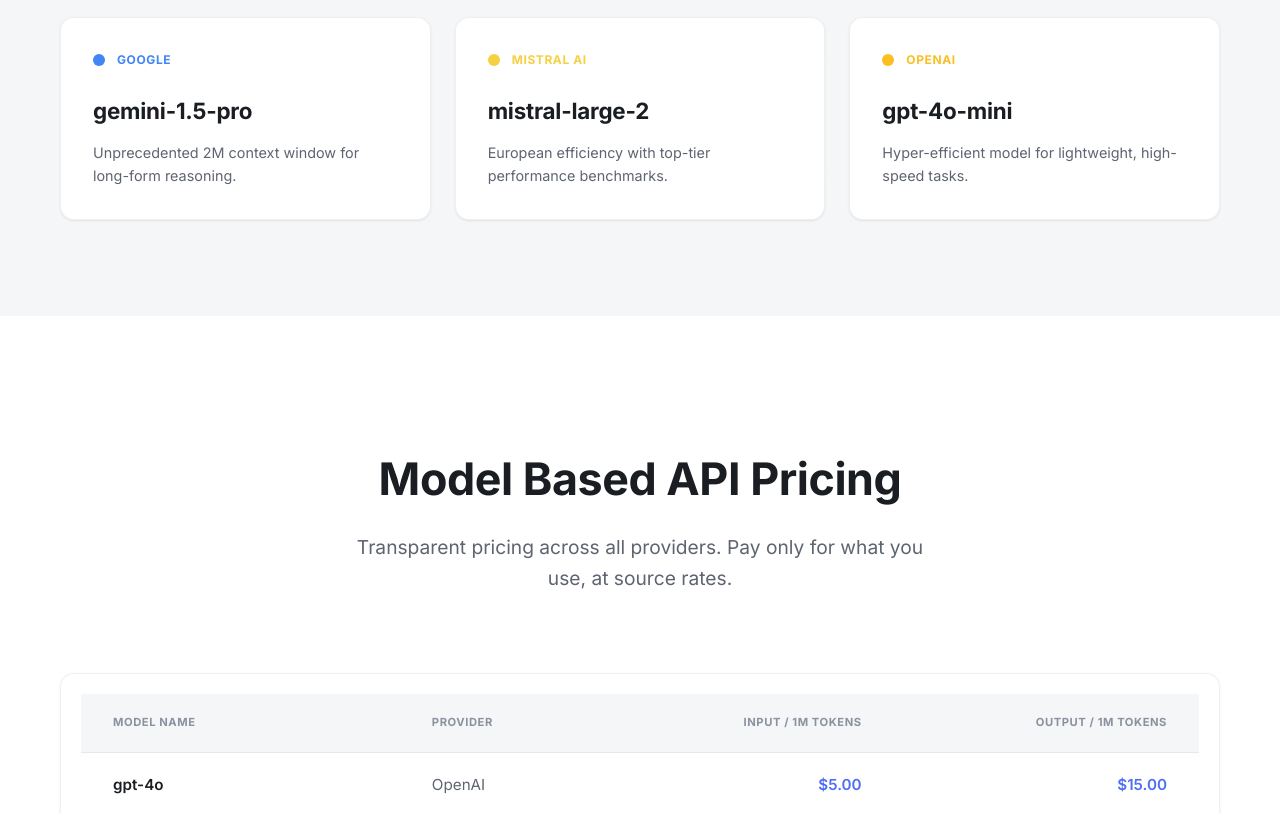
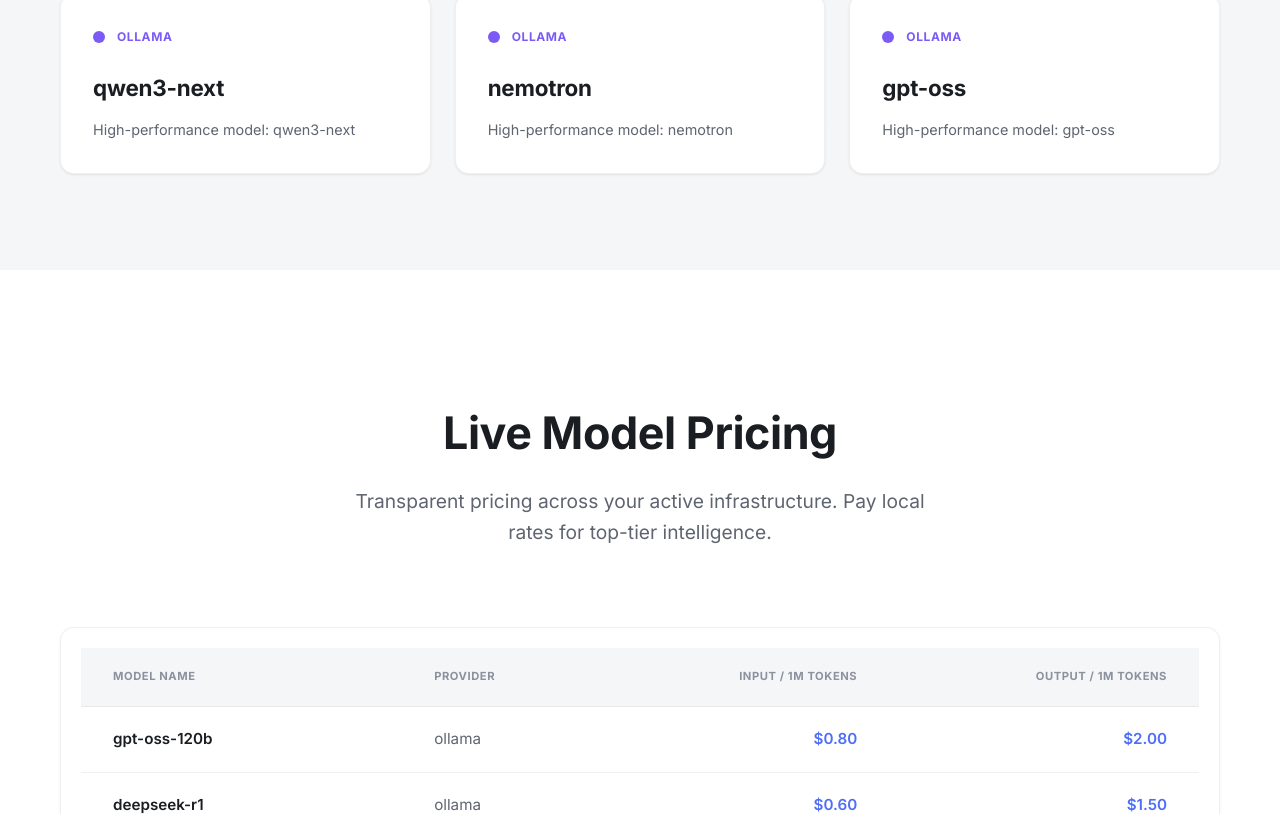
Before and after one commit to aaemon/LiteDash, a Next.js app: page / in a window 1280 px wide. Shown: the part 1766-2580 px from the top of the page. Built offline with nearby package versions, Linux system fonts and the light colour scheme.

Commit message:
Sync landing page with real models and pricing from litellm-config.yaml

```diff
--- /dev/null
+++ b/src/app/api/models/public/route.ts
@@ -0,0 +1,25 @@
+import { NextResponse } from 'next/server';
+import fs from 'fs';
+import path from 'path';
+import yaml from 'js-yaml';
+
+export async function GET() {
+    try {
+        const configPath = path.join(process.cwd(), 'litellm-config.yaml');
+        const fileContents = fs.readFileSync(configPath, 'utf8');
+        const config = yaml.load(fileContents) as any;
+
+        const models = (config.model_list || []).map((m: any) => ({
+            name: m.model_name,
+            provider: m.litellm_params?.model?.split('/')[0] || 'Custom',
+            input_cost_1m: (m.model_info?.input_cost_per_token || 0) * 1000000,
+            output_cost_1m: (m.model_info?.output_cost_per_token || 0) * 1000000,
+            desc: m.model_info?.description || `High-performance model: ${m.model_name}`
+        }));
+
+        return NextResponse.json({ models });
+    } catch (error: any) {
+        console.error('[Public Model API] Error:', error);
+        return NextResponse.json({ error: 'Failed to load model pricing' }, { status: 500 });
+    }
+}
--- a/src/app/page.tsx
+++ b/src/app/page.tsx
@@ -1,6 +1,7 @@
 'use client';
 
 import Link from 'next/link';
+import { useState, useEffect } from 'react';
 import {
   AreaChart, Area, XAxis, YAxis, CartesianGrid, Tooltip, ResponsiveContainer,
   BarChart, Bar, Cell, PieChart, Pie
@@ -13,12 +14,44 @@
   { date: '02-22', spend: 32.8 }
 ];
 
-const MOCK_TOKENS = [
-  { name: 'Prompt', value: 4500000, color: '#4f6ef7' },
-  { name: 'Completion', value: 2100000, color: '#7c5bf5' }
-];
+interface ModelPricing {
+  name: string;
+  provider: string;
+  input_cost_1m: number;
+  output_cost_1m: number;
+  desc: string;
+  color?: string;
+}
+
+const PROVIDER_COLORS: Record<string, string> = {
+  'openai': '#10a37f',
+  'anthropic': '#d97757',
+  'meta': '#0668E1',
+  'google': '#4285f4',
+  'mistral': '#f5d142',
+  'ollama': '#7c5bf5',
+  'default': '#4f6ef7'
+};
 
 export default function Home() {
+  const [models, setModels] = useState<ModelPricing[]>([]);
+  const [loading, setLoading] = useState(true);
+
+  useEffect(() => {
+    async function fetchModels() {
+      try {
+        const res = await fetch('/api/models/public');
+        const data = await res.json();
+        setModels(data.models || []);
+      } catch (err) {
+        console.error('Failed to fetch models:', err);
+      } finally {
+        setLoading(false);
+      }
+    }
+    fetchModels();
+  }, []);
+
   return (
     <div className="flex flex-col min-h-screen" style={{ backgroundColor: 'var(--bg-primary)', color: 'var(--text-primary)' }}>
       {/* Premium Navigation */}
@@ -151,11 +184,12 @@
         </section>
 
         {/* Models Showcase - PREMIUM GRID */}
+        {!loading && models.length > 0 && (
           <section style={{ padding: '6rem 0', backgroundColor: 'var(--bg-secondary)', borderTop: '1px solid var(--border-color)' }}>
             <div className="container">
               <div style={{ textAlign: 'center', marginBottom: '4rem' }}>
                 <h2 style={{ fontSize: '2.5rem', fontWeight: 800, letterSpacing: '-0.02em', marginBottom: '1rem' }}>One Protocol. All Models.</h2>
-              <p style={{ color: 'var(--text-tertiary)', fontSize: '1.1rem' }}>Seamlessly switch between state-of-the-art providers without changing a line of code.</p>
+                <p style={{ color: 'var(--text-tertiary)', fontSize: '1.1rem' }}>Seamlessly switch between your active providers without changing a line of code.</p>
               </div>
 
               <div style={{
@@ -163,33 +197,31 @@
                 gridTemplateColumns: 'repeat(auto-fit, minmax(280px, 1fr))',
                 gap: '1.5rem',
               }}>
-              {[
-                { name: 'gpt-4o', provider: 'OpenAI', desc: 'The gold standard for reasoning and complex multimodal tasks.', color: '#10a37f' },
-                { name: 'claude-3-5-sonnet', provider: 'Anthropic', desc: 'Superior coding capabilities and nuanced human-like reasoning.', color: '#d97757' },
-                { name: 'llama-3.1-405b', provider: 'Meta', desc: 'Next-generation open intelligence at massive scale.', color: '#0668E1' },
-                { name: 'gemini-1.5-pro', provider: 'Google', desc: 'Unprecedented 2M context window for long-form reasoning.', color: '#4285f4' },
-                { name: 'mistral-large-2', provider: 'Mistral AI', desc: 'European efficiency with top-tier performance benchmarks.', color: '#f5d142' },
-                { name: 'gpt-4o-mini', provider: 'OpenAI', desc: 'Hyper-efficient model for lightweight, high-speed tasks.', color: '#fbbf24' }
-              ].map((m, i) => (
+                {models.slice(0, 6).map((m, i) => {
+                  const color = PROVIDER_COLORS[m.provider.toLowerCase()] || PROVIDER_COLORS.default;
+                  return (
                     <div key={i} className="glass-card" style={{ padding: '2rem', height: '100%', border: '1px solid var(--border-color)', background: 'var(--bg-primary)' }}>
                       <div style={{ marginBottom: '1.5rem', display: 'flex', alignItems: 'center', gap: '0.75rem' }}>
-                    <div style={{ width: '12px', height: '12px', borderRadius: '50%', background: m.color }} />
-                    <span style={{ fontSize: '0.75rem', fontWeight: 800, color: m.color, textTransform: 'uppercase', letterSpacing: '0.05em' }}>{m.provider}</span>
+                        <div style={{ width: '12px', height: '12px', borderRadius: '50%', background: color }} />
+                        <span style={{ fontSize: '0.75rem', fontWeight: 800, color: color, textTransform: 'uppercase', letterSpacing: '0.05em' }}>{m.provider}</span>
                       </div>
                       <h3 style={{ fontSize: '1.4rem', fontWeight: 700, marginBottom: '0.75rem' }}>{m.name}</h3>
                       <p style={{ fontSize: '0.9rem', lineHeight: 1.6, color: 'var(--text-secondary)' }}>{m.desc}</p>
                     </div>
-              ))}
+                  );
+                })}
               </div>
             </div>
           </section>
+        )}
 
         {/* Model Based API Pricing */}
+        {!loading && models.length > 0 && (
           <section style={{ width: '100%', padding: '8rem 0', borderBottom: '1px solid var(--border-color)' }}>
             <div className="container">
               <div style={{ textAlign: 'center', marginBottom: '5rem' }}>
-              <h2 style={{ fontSize: '2.8rem', fontWeight: 800, marginBottom: '1rem' }}>Model Based API Pricing</h2>
-              <p style={{ maxWidth: '600px', margin: '0 auto', fontSize: '1.2rem', color: 'var(--text-secondary)' }}>Transparent pricing across all providers. Pay only for what you use, at source rates.</p>
+                <h2 style={{ fontSize: '2.8rem', fontWeight: 800, marginBottom: '1rem' }}>Live Model Pricing</h2>
+                <p style={{ maxWidth: '600px', margin: '0 auto', fontSize: '1.2rem', color: 'var(--text-secondary)' }}>Transparent pricing across your active infrastructure. Pay local rates for top-tier intelligence.</p>
               </div>
 
               <div className="glass-card" style={{ overflow: 'hidden', border: '1px solid var(--border-color)' }}>
@@ -203,19 +235,12 @@
                     </tr>
                   </thead>
                   <tbody>
-                  {[
-                    { name: 'gpt-4o', provider: 'OpenAI', input: 5.00, output: 15.00 },
-                    { name: 'claude-3-5-sonnet', provider: 'Anthropic', input: 3.00, output: 15.00 },
-                    { name: 'gemini-1.5-pro', provider: 'Google', input: 3.50, output: 10.50 },
-                    { name: 'llama-3.1-405b', provider: 'Meta', input: 5.00, output: 15.00 },
-                    { name: 'mistral-large-2', provider: 'Mistral AI', input: 4.00, output: 12.00 },
-                    { name: 'gpt-4o-mini', provider: 'OpenAI', input: 0.15, output: 0.60 }
-                  ].map((row, i) => (
-                    <tr key={i} style={{ borderBottom: i < 5 ? '1px solid var(--border-color)' : 'none', transition: 'var(--transition)' }}>
+                    {models.map((row, i) => (
+                      <tr key={i} style={{ borderBottom: i < models.length - 1 ? '1px solid var(--border-color)' : 'none', transition: 'var(--transition)' }}>
                         <td style={{ padding: '1.25rem 2rem', fontWeight: 600 }}>{row.name}</td>
                         <td style={{ padding: '1.25rem 2rem', color: 'var(--text-secondary)' }}>{row.provider}</td>
-                      <td style={{ padding: '1.25rem 2rem', textAlign: 'right', fontWeight: 600, color: 'var(--accent-primary)' }}>${row.input.toFixed(2)}</td>
-                      <td style={{ padding: '1.25rem 2rem', textAlign: 'right', fontWeight: 600, color: 'var(--accent-primary)' }}>${row.output.toFixed(2)}</td>
+                        <td style={{ padding: '1.25rem 2rem', textAlign: 'right', fontWeight: 600, color: 'var(--accent-primary)' }}>${row.input_cost_1m.toFixed(2)}</td>
+                        <td style={{ padding: '1.25rem 2rem', textAlign: 'right', fontWeight: 600, color: 'var(--accent-primary)' }}>${row.output_cost_1m.toFixed(2)}</td>
                       </tr>
                     ))}
                   </tbody>
@@ -226,6 +251,7 @@
               </div>
             </div>
           </section>
+        )}
       </main>
 
       <footer style={{ borderTop: '1px solid var(--border-color)', padding: '5rem 0', color: 'var(--text-tertiary)', backgroundColor: 'var(--bg-primary)' }}>
```
Lines whose indentation alone changed are shown as unchanged.
